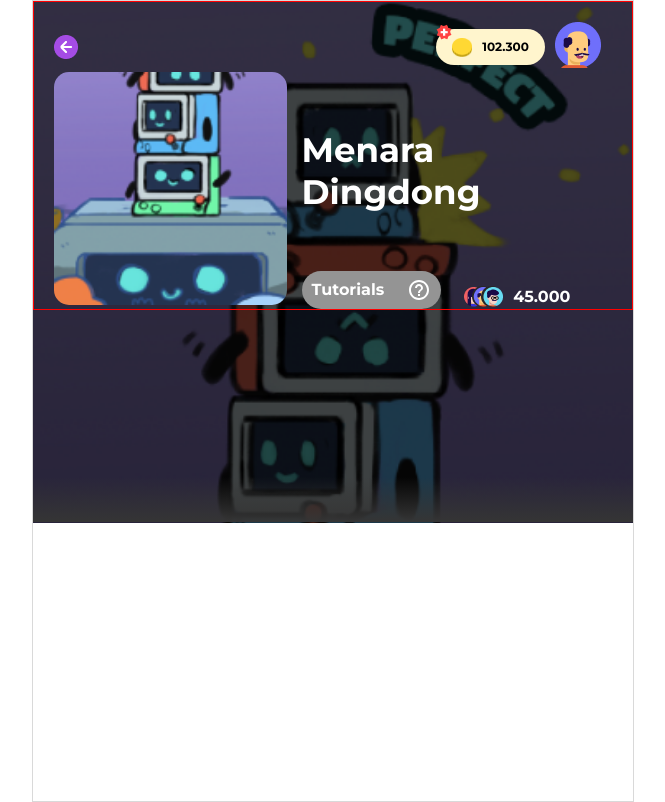
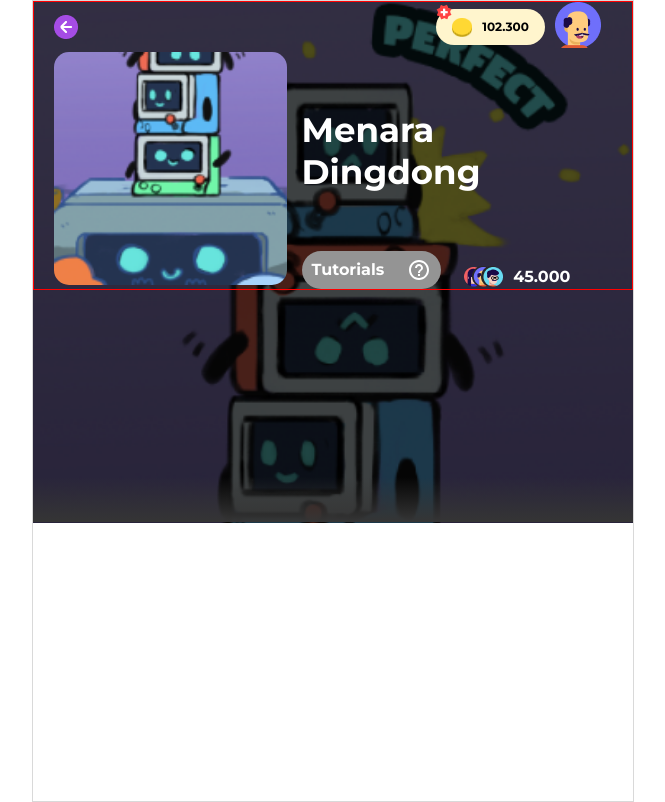
Before and after one commit to ebennaga/mini-games, a Next.js app: page /games/1 in a window 1280 px wide. Shown: the whole page, without its empty margins (307-972 px from the left). Built offline with nearby package versions, Linux system fonts and the light colour scheme.

Commit message:
unfix gamedetail

```diff
--- a/containers/GameDetail/index.tsx
+++ b/containers/GameDetail/index.tsx
@@ -1,4 +1,5 @@
 import { Box, Grid, ButtonBase, Typography } from '@mui/material';
+// import { Box, Typography } from '@mui/material';
 // import LayoutLoggedIn from 'components/LayoutLoggedIn';
 import Layout from 'components/Layout/Index';
 import React from 'react';
@@ -6,33 +7,13 @@ import { HelpOutline } from '@mui/icons-material';
 
 const GameDetailContainer = () => {
     return (
-        // <LayoutLoggedIn myCoin='102.300'>
-        //     <Box position='absolute' zIndex={0} bottom='270px' width='100%'>
-        //         <img src='/images/bg-gamedetail.png' alt='bg-gamedetail' style={{ width: '100%' }} />
+        // <Layout>
+        //     <Box>
+        //         <Typography>Game Detail</Typography>
         //     </Box>
-        //     <Grid container gap='45px' padding='20px' mt='130px' position='relative' zIndex={1}>
-        //         <Grid item xs={5}>
-        //             <img src='/images/game-img.png' alt='game-img' style={{ borderRadius: '15px', width: '250px' }} />
-        //         </Grid>
-        //         <Grid item xs={6}>
-        //             <Typography variant='h4' sx={{ color: 'white' }}>
-        //                 Menara Dingdong
-        //             </Typography>
-        //         </Grid>
-        //     </Grid>
-        //     <Box
-        //         sx={{
-        //             position: 'absolute',
-        //             zIndex: 0,
-        //             bottom: '274px',
-        //             width: '100%',
-        //             height: '45px',
-        //             background: 'linear-gradient(transparent, #353535)'
-        //         }}
-        //     />
-        // </LayoutLoggedIn>
+        // </Layout>
         <Layout>
-            <Box sx={{ position: 'absolute', zIndex: 0, width: '100%' }}>
+            <Box sx={{ position: 'relative', zIndex: 0, width: '100%' }}>
                 <img src='/images/bg-gamedetail.png' alt='bgimage' style={{ width: '100%' }} />
                 <Box
                     sx={{
@@ -45,7 +26,15 @@ const GameDetailContainer = () => {
                     }}
                 />
             </Box>
-            <Grid border='1px solid red' container zIndex={2} paddingTop='20px' justifyContent='space-between' width='100%'>
+            <Grid
+                border='1px solid red'
+                container
+                zIndex={2}
+                // paddingTop='20px'
+                justifyContent='space-between'
+                width='100%'
+                position='absolute'
+            >
                 <Grid direction='row' gap='auto' container justifyContent='space-between' alignItems='center' width='100%' paddingX='20px'>
                     <Grid item xs={2}>
                         <ButtonBase>
```
